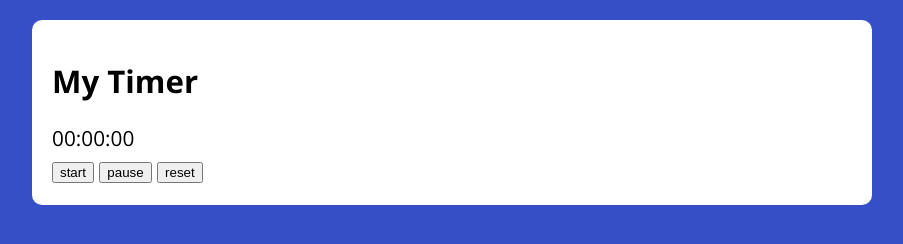
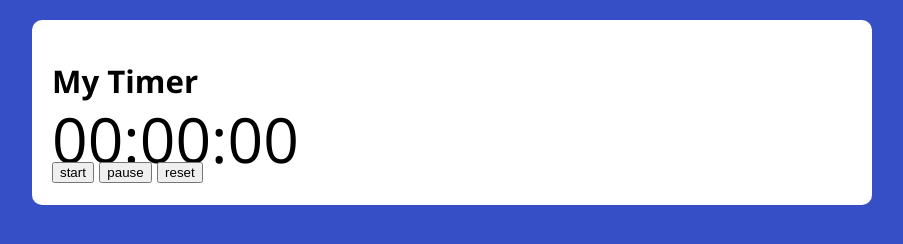
Before and after one commit to guilhermepadial4/Dev_Samurai, a plain HTML site: page class 24/index.html in a window 1280 px wide. Shown: the whole page, without its empty margins (188-1091 px from the left). Drawn offline with nearby package versions, Linux system fonts and the light colour scheme.

Commit message:
Update index.css

```diff
--- a/class 24/assets/css/index.css
+++ b/class 24/assets/css/index.css
@@ -50,3 +50,7 @@ form button {
 form button:hover {
     background-color: var(--primary-color-dark);
 }
+
+.clock {
+    font-size: 3em;
+}
```
